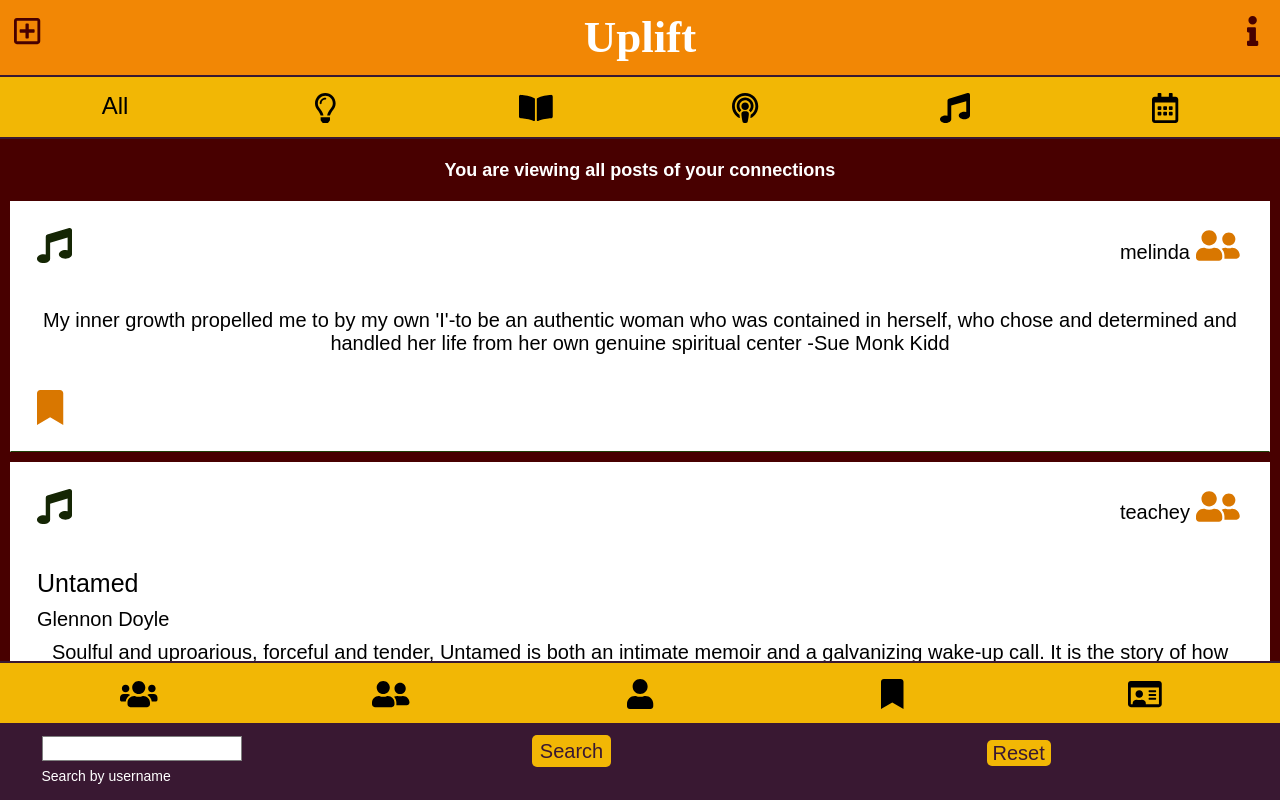
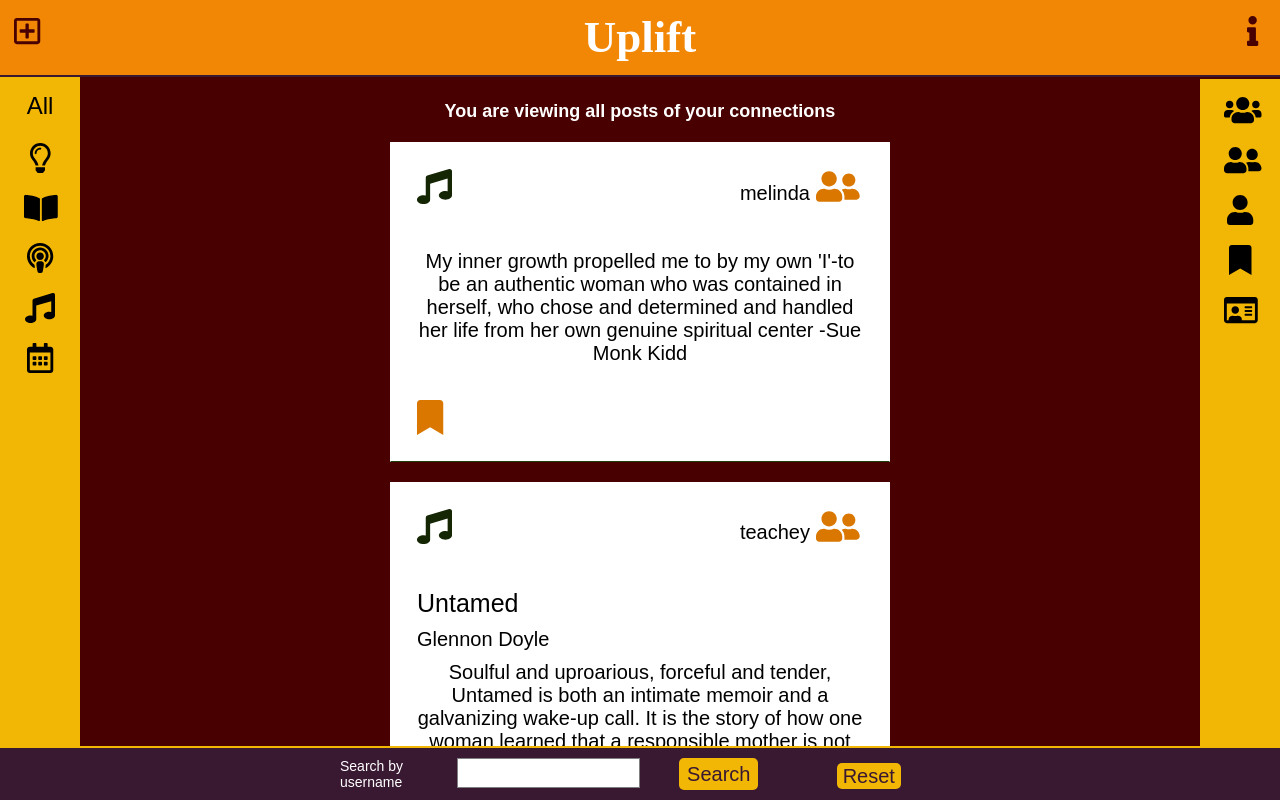
Before and after one commit to mteachey/open-and-up-app, a React (Create React App) app: page /dashboard in a window 1280 px wide. Shown: the top 800 px of the page. Built offline with nearby package versions, Linux system fonts and the light colour scheme; no server answers; a web font is replaced by a local one.

Commit message:
changed the layout for med and large screens

```diff
--- a/src/Components/BookmarkPage.js
+++ b/src/Components/BookmarkPage.js
@@ -18,9 +18,7 @@ class BookmarkPage extends Component{
                 <Nav
                    pageType={'interior'}
                 />
-                </header>
-                <main>
-                    <FilterButtons
+                <FilterButtons
                         buttonInfo={[{ariaLabel:'all types of posts',icon_type:'text-all', display_change:'all', link:'/dashboard',tooltipMessage:'view posts of all types',tooltipClass:'bottom-farright'},
                         {aria_label:'reflection posts',icon_type:faLightbulb, link:'/bookmarks',
                         display_change:'reflection', tooltipMessage:'view only reflection posts',tooltipClass:'bottom-right'},
@@ -32,14 +30,16 @@ class BookmarkPage extends Component{
                         display_change:'music', tooltipMessage:'view only music posts',tooltipClass:'bottom-left'},
                         {aria_label:'event posts',icon_type:faCalendarAlt, link:'/bookmarks',
                         display_change:'event', tooltipMessage:'view only event posts', tooltipClass:'bottom-farleft'}]}/>
+                </header>
+                <main>
+
                     <ResultList
                        heading = {'Your Bookmarks'}
                        postsToDisplay = {'bookmarks'}
                        posts = {this.context.bookmarks}
                      />
                 </main>
-                <footer>
-                <footer>
+                <section className="bottom-filter-row">
                 <FilterButtons
                         buttonInfo={[{ariaLabel:'all users',icon_type:faUsers, link:'/dashboard',display_change:'allUsers', tooltipMessage:'view posts of all users',tooltipClass:'top-farright'},
                         {ariaLabel:'all users you follow',icon_type:faUserFriends, link:'/dashboard',display_change:'followees',tooltipMessage:'view posts of your connections',tooltipClass:'top-right'},
@@ -49,8 +49,7 @@ class BookmarkPage extends Component{
                         ]}
 
                     />
-                </footer>
-                </footer>
+                </section>
             </div>
         )
     }
--- a/src/Components/Dashboard.js
+++ b/src/Components/Dashboard.js
@@ -15,7 +15,7 @@ class Dashboard extends Component{
 
     render(){
         return(
-            <div>
+            <div className="dashboard">
                 <header>
                 <Nav
                    pageType={'interior'}
@@ -44,7 +44,7 @@ class Dashboard extends Component{
                        posts = {this.context.posts}
                     />
                 </main>
-                <footer>
+                <section className="bottom-filter-row">
                     <FilterButtons
                             buttonInfo={[{ariaLabel:'all users',icon_type:faUsers, link:'/dashboard',display_change:'allUsers',tooltipMessage:'view all posts of all users', tooltipClass:'top-farright'},
                             {ariaLabel:'all users you follow',icon_type:faUserFriends, link:'/dashboard',display_change:'followees',tooltipMessage:'view all posts of your connections',tooltipClass:'top-right'},
@@ -54,8 +54,11 @@ class Dashboard extends Component{
                             ]}
 
                         />
+                    </section>
+                    <section className="search-row-section">
                         <SearchRow/>
-                </footer>
+                    </section>
+
             </div>
         )
     }
--- a/src/Components/LearnMoreContent.js
+++ b/src/Components/LearnMoreContent.js
@@ -20,33 +20,59 @@ class LearnMoreContent extends Component{
         return(
             <section className="learnmore">
                 <h2>How do you use Uplift?</h2>
+                <div className="learnmore-section">
                     <p>This app works like many social media apps. Once logged in, you will be taken to your dashboard which contains a screen of posts from people you follow (your connections) and your own posts.</p>
                     <img src={dashboard} alt='ui of user dashboard'/>
+
+                </div>
+                <div className="learnmore-section">
                     <p>You can bookmark posts to save.</p>
                     <img src={buttontobookmark} alt='ui of user dashboard indicating button to save bookmark posts'/>
+                </div>
+                <div className="learnmore-section">
                     <p>Then view your bookmarked posts by clicking on the bookmark icon on the bottom of the screen.</p>
                     <img src={bookmarkbutton} alt='ui of user dashboard indicating button to view bookmark posts'/>
-                    <p>View of your bookmarks</p>
+                </div>
+                <div className="learnmore-section">
+                   <p>View of your bookmarks</p>
                    <img src={bookmark} alt="ui of posts user has bookmarked"/>
+                </div>
+                <div className="learnmore-section">
                     <p>When viewing your bookmarks, each post will also include a space to write, save, and edit comments you have about that posts. These comments are only for you and are not visible to any other users.</p>
                     <img src={bookmarkcontent} alt='ui of posts user has bookmarked with comment field displayed'/>
+                </div>
+                <div className="learnmore-section">
                     <p>You can filter the posts in both the dashboard and bookmark views by type of post, such as books or reflections. </p>
                     <img src={filterbuttons}  alt='ui of filter buttons at top in dahboard view'/>
+                </div>
+                <div className="learnmore-section">
                     <p>You can choose to see posts by all users, just posts of your connections (people you follow) or just your posts by clicking th icons on the bottom of the screen.</p>
                     <img src={filteruser}  alt='ui of buttons on bottom of screen to use to view posts of all users, connections, or your own'/>
+                </div>
+                <div className="learnmore-section">
                     <p>View of user posts</p>
                     <img src={yourpost}  alt='ui of posts of user'/>
+                </div>
+                <div className="learnmore-section">
                     <p>You can click the icon beside the user's name to make them a connection or to remove them form being a connection. The icon with two people means tht user is a connection, one person means they are not.</p>
                     <img src={makeconnection}  alt='ui of icon to click to add or remove a connection'/>
+                </div>
+                <div className="learnmore-section">
                     <p>You can create a new post by clicking on plus icon at the top of the screen (and sometimes on the bottom of the screen).</p>
                     <img src={createpost}  alt='ui of button at top left of screen to click to create a new post'/>
+                </div>
+                <div className="learnmore-section">
                     <p>Use the buttons at the top of the form to select the type of post you would like to create - reflection, music, podcast, book, or event. This will change the form fields. This is the fields for a reflection post.</p>
                     <img src={newpost}  alt='ui of form to create a new post'/>
+                </div>
+                <div className="learnmore-section">
                     <p>or a music post</p>
                     <img src={newpostmusic}  alt='ui of form to create a new music post'/>
+                </div>
+                <div className="learnmore-section">
                     <p>For this early version, you can not edit your posts once they have been created, but you can delete your posts and then try again.  Editing your posts will be coming soon!</p>
-
-                </section>
+                </div>
+            </section>
         )
     }
 }
--- a/src/_styles/App.css
+++ b/src/_styles/App.css
@@ -83,6 +83,27 @@ footer{
   width: 100%;
 }
 
+.bottom-filter-row, .search-row-section{
+  position:fixed;
+  width:100%;
+  bottom:0;
+  padding:0px;
+}
+
+.bottom-filter-row{
+  bottom:75px;
+}
+
+.bottom-filter-row .filter-button-row{
+border:0px solid #fff;
+}
+
+.bookmark-results .bottom-filter-row{
+  bottom:0;
+  padding:0;
+  border:0px solid #fff;
+}
+
 .nav-list{
   display: flex;
   justify-content: space-around;
@@ -118,7 +139,7 @@ main{
 }
 
 .bookmark-results main{
-  margin-bottom:58px;
+  margin-bottom:48px;
   margin-top:60px;
 }
 
@@ -503,6 +524,108 @@ main{
   visibility: visible;
 }
 
+/* next two styles should be same px*/
+header {
+  height: 76px;
+}
+
+main {
+  margin-top: 76px;
+  margin-bottom: 75px;
+}
+
+.bookmark-results main {
+  margin-bottom: 0px;
+}
+
+header > div{
+  border-bottom: 2px solid #391832;
+}
+
+.bottom-filter-row, .search-row-section{
+  z-index:10;
+  width:100%;
+  padding:0;
+}
+
+.search-row-section{
+  border-top:2px #f2b705 solid;
+}
+
+.bottom-filter-row{
+  width:80px;
+  top: 79px;
+  position:fixed;
+  right:0;
+  height:100%;
+  z-index:10;
+  padding:5px 10px;
+  background-color: #f2b705;
+
+}
+
+.bottom-filter-row .filter-button-row{
+  padding:0;
+  border-top: 0px solid #391832;
+  border-bottom: 0px solid #391832;
+}
+
+.dashboard header .filter-button-row, .bookmark-results header .filter-button-row {
+  position: fixed;
+  width: 80px;
+  height: 100%;
+  left: 0;
+  border-top: 0px solid #391832;
+  border-bottom: 0px solid #391832;
+}
+
+.search-form .button-row, .search-input{
+  max-width: 300px;
+}
+
+.search-input {
+  display: flex;
+  flex-direction: row-reverse;
+}
+
+.search-form .button-row, .search-input {
+  height: 32px;
+}
+
+
+.filter-button-row .tooltip-message.top-right, .filter-button-row.tooltip-message.top-farright, .filter-button-row .tooltip-message.top-center, .filter-button-row .tooltip-message.top-left, .filter-button-row .tooltip-message.top-farleft{
+  left: unset;
+  right: 5vw;
+}
+
+.filter-button-row .tooltip-message.bottom-center, .filter-button-row .tooltip-message.bottom-right, .filter-button-row .tooltip-message.bottom-farright, .filter-button-row .tooltip-message.bottom-left, .filter-button-row .tooltip-message.bottom-farleft{
+  left:13vw;
+  right: unset;
+  top: calc(-1.2em - 14px);
+  bottom:unset;
+}
 
 
 }/* end MQ min760*/
+
+@media only screen and (min-width:960px){
+  .learnmore-section {
+    display: flex;
+    max-width: 900px;
+    margin: auto;
+    margin-bottom:40px;
+    align-items: flex-start;
+    justify-content: space-between;
+}
+
+  .learnmore p {
+    width:400px;
+    margin: 0;
+    padding-top:30px
+  }
+
+  .about p{
+    max-width:1000px;
+  }
+
+  }/* end MQ min760*/
--- a/src/_styles/Form.css
+++ b/src/_styles/Form.css
@@ -198,6 +198,10 @@ label {
     input, textarea {
         width: 400px;
     }
+
+    .search-form{
+        max-width:600px
+    }
 }/*end of MQ760*/
 
 @media only screen and (min-width:1060px){
--- a/src/_styles/home.css
+++ b/src/_styles/home.css
@@ -121,10 +121,18 @@
 @media only screen and (min-width:960px){
 
 body {
-    font-size: 17px;
+    font-size: 15px;
 }
 
 .header-home h1 {
     padding-top: 2.25em;
 }
+
+.home .nav-link, .box{
+    font-size: 1em;
 }
+
+.box{
+    top: 32vh;
+}
+}
--- a/src/_styles/posts.css
+++ b/src/_styles/posts.css
@@ -142,7 +142,7 @@
 }
 
 .music-post svg path{
-    fill:#bf4904;
+    fill:#038990;
 }
 .event-post svg path{
     fill:#f28705;
@@ -225,18 +225,36 @@
         height: 25px;
     }
 
+    .single-post {
+        padding: 26px;
+        max-width: 500px;
+        margin: auto;
+        margin-bottom: 20px;
+    }
+
+    .post-info {
+        margin-bottom: 25px;
+    }
+    .post-image img {
+        max-width: 450px;
+    }
+
 }/*end of MQ min760*/
 
 @media only screen and (min-width:960px){
 
     .single-post {
         padding: 26px;
+        max-width: 500px;
+        margin: auto;
+        margin-bottom: 20px;
     }
+
     .post-info {
         margin-bottom: 25px;
     }
     .post-image img {
-        max-width: 650px;
+        max-width: 450px;
     }
 
     .search-row button, .search-row button[type="submit"] {
@@ -247,4 +265,6 @@
         height: 30px;
     }
 
+
+
 }
```
Lines whose indentation alone changed are shown as unchanged.
